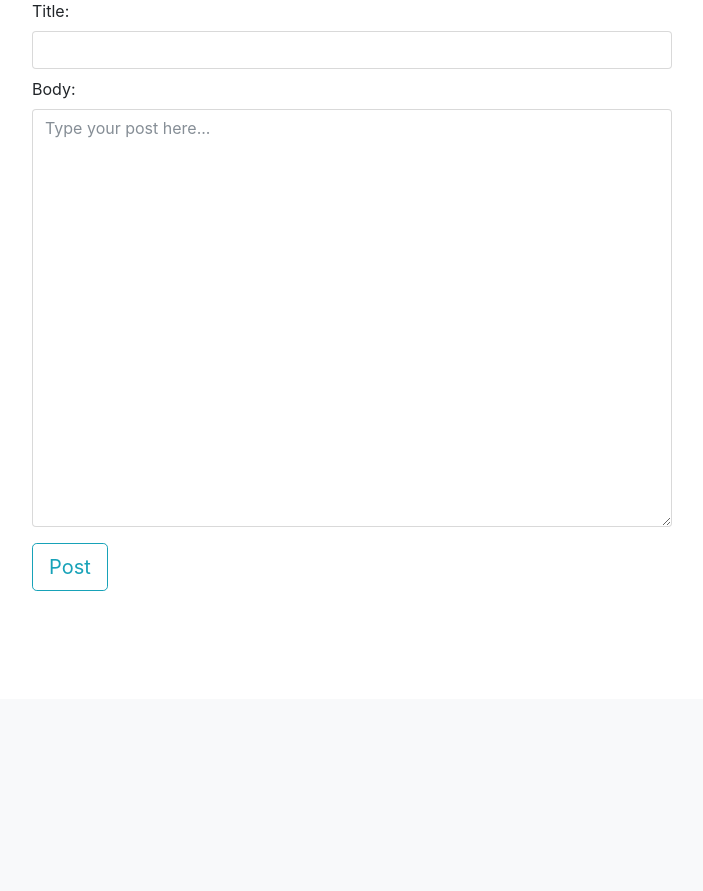
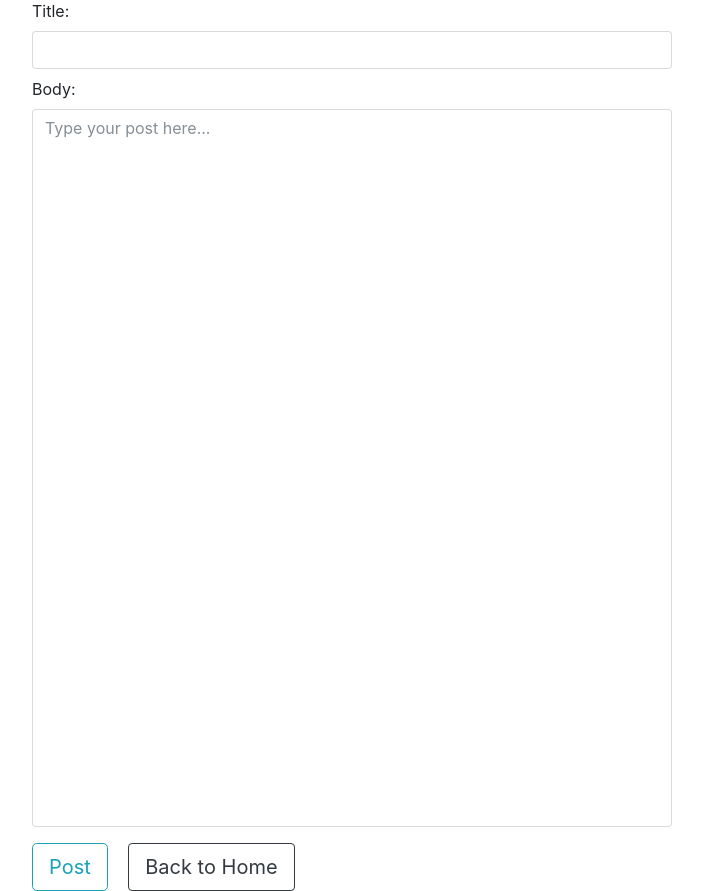
Before and after one commit to ReneganRonin/discussIIT, a Django app: page /post in a window 1280 px wide. Shown: the part 101-992 px from the top of the page, without its empty margins (16-719 px from the left). Before the commit the page ends 692 px from the top, so only its background shows below. Run offline with Django 3.2, Linux system fonts and the light colour scheme; the visitor is signed in with stand-in values (Sample User, id 1); parts of the project's set-up code (start-up, migrations or seed data) failed here and were passed over; some libraries are stand-ins or nearby versions.

Commit message:
Adding resize attribute to Textarea for PostForm widget's *body*.

```diff
--- a/pages/forms.py
+++ b/pages/forms.py
@@ -8,6 +8,7 @@
         fields = ('title', 'body',)
         widgets = {
             'body': Textarea(attrs={'cols': 80,
-                                    'rows': 20,
+                                    'rows': 35,
+                                    'style': "resize: none",
                                     'placeholder': "Type your post here..."})
         }
--- a/templates/new_post.html
+++ b/templates/new_post.html
@@ -7,7 +7,8 @@
         <form method="post">
     {% csrf_token %}
     {% include 'includes/bs4_form.html' with form=form %}
-    <button type="submit" class="btn btn-outline-info btn-lg ml-5 mt-3 position-relative align-content-center">Post</button>
+    <button type="submit" class="btn btn-outline-info btn-lg ml-5 mt-3 position-relative">Post</button>
+    <a class="btn btn-outline-dark btn-lg rounded ml-3 mt-3" href={% url 'home' %}>Back to Home</a>
         </form>
 {% else %}
         <div class="m-3 align-content-center">
```
